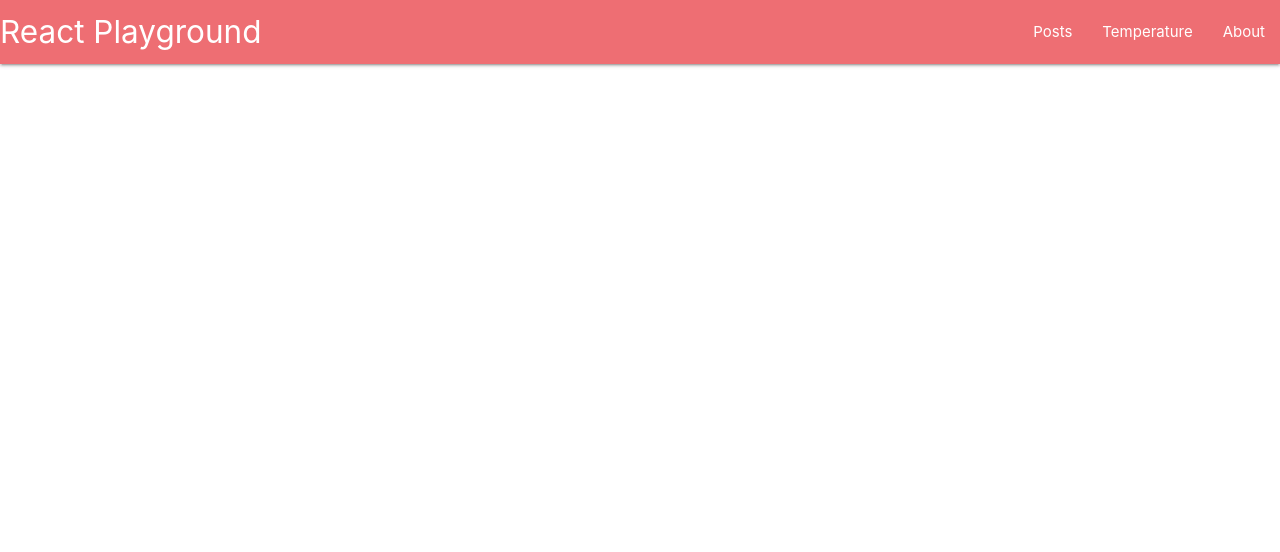
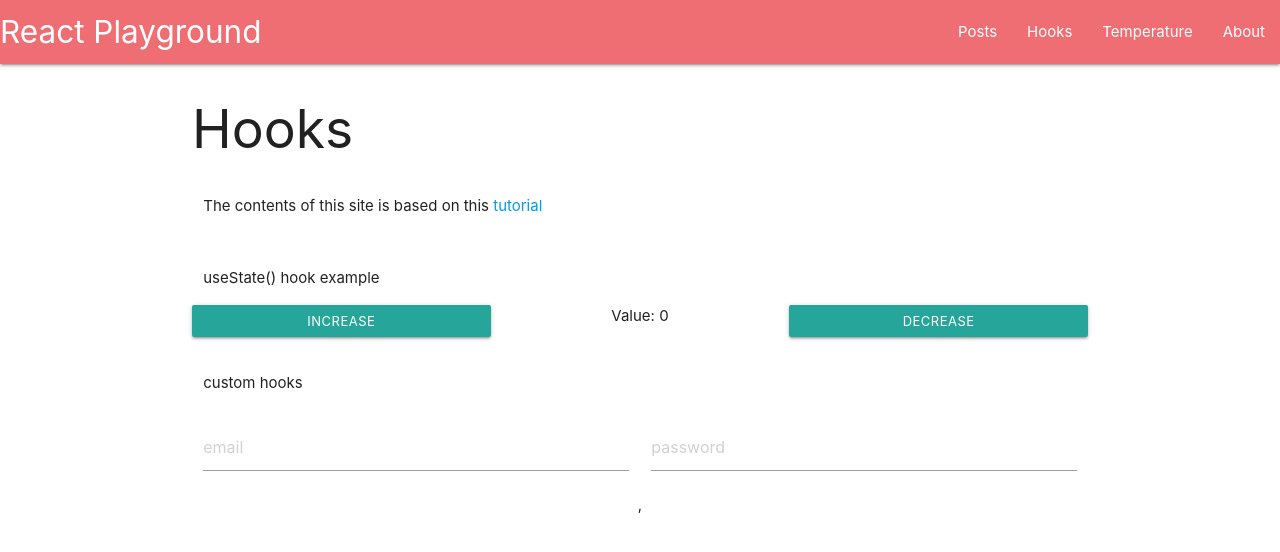
Before and after one commit to jradek/docker-playground, a React (Create React App) app in the folder react-sample/: page /hooks in a window 1280 px wide. Shown: the top 552 px of the page. Built offline with nearby package versions, Linux system fonts and the light colour scheme.

Commit message:
played with hooks

```diff
--- a/react-sample/src/App.js
+++ b/react-sample/src/App.js
@@ -12,6 +12,7 @@ import Navbar from "./components/Navbar";
 import About from "./pages/about";
 import Home from "./pages/home";
 import Temperature from "./pages/temperature";
+import Hooks from "./pages/hooks"
 
 // Sidenav
 // TODO also see: https://github.com/AndyBraveMX/react-learning/tree/master/react-sidenav-materializecss
@@ -36,6 +37,9 @@ function App() {
         <Route exact path="/temp" component={Temperature} />
       </div>
       <div className="container">
+        <Route exact path="/hooks" component={Hooks} />
+      </div>
+      <div className="container">
         <Route exact path="/about" component={About} />
       </div>
       {/* </React.StrictMode> */}
--- a/react-sample/src/components/Navbar.js
+++ b/react-sample/src/components/Navbar.js
@@ -8,6 +8,9 @@ export default function Navbar() {
     <React.Fragment>
       <li>
         <Link to="/">Posts</Link>
+      </li >
+      <li>
+        <Link to="/hooks">Hooks</Link>
       </li >
       <li>
         <Link to="/temp">Temperature</Link>
--- /dev/null
+++ b/react-sample/src/pages/hooks.js
@@ -0,0 +1,64 @@
+import React, { useState } from 'react';
+
+const BasicHooksExample = () => {
+  const [counter, setCounter] = useState(0);
+
+  return (
+    <div className="row">
+      <div className="col s12"><p>useState() hook example</p></div>
+      <button className="col s4 waves-effect waves-light btn-small" onClick={() => setCounter(v => (v + 1))}>Increase</button>
+      <div className="col s4 center">Value: {counter}</div>
+      <button className="col s4 waves-effect waves-light btn-small" onClick={() => setCounter(v => (v - 1))}>Decrease</button>
+    </div>)
+}
+
+// this is a generic form hook, which could be applied to any form
+const useFormHook = (initialValues) => {
+  const [values, setValues] = useState(initialValues)
+
+  return [
+    values, e => {
+      setValues({
+        // keep old values
+        ...values,
+        // based on name property of the input field
+        // we update its value
+        [e.target.name]: e.target.value
+      });
+      console.log("useFormHook, updated ", e.target.name)
+    }
+  ]
+}
+
+const FormHooksExample = () => {
+  const [values, handleChange] = useFormHook({ email: "", password: "" });
+
+  return (
+    <div className="row">
+      <div className="col s12"><p>custom hooks</p></div>
+      <div className="input-field col s12 m6">
+        <input placeholder="email" name="email" type="text" value={values.email} onChange={handleChange} />
+      </div>
+      <div className="input-field col s12 m6">
+        <input placeholder="password" name="password" type="password" value={values.password} onChange={handleChange} />
+      </div>
+      <div className="col s12 center">{values.email}, {values.password}</div>
+    </div>
+  )
+}
+
+const Hooks = () => {
+
+  return (
+    // <div>
+    <div>
+      <h2>Hooks</h2>
+      <div className="row"><div className="col s12"><p>The contents of this site is based on this <a href="https://www.youtube.com/watch?v=f687hBjwFcM">tutorial</a></p></div></div>
+      <BasicHooksExample />
+      <FormHooksExample />
+    </div>
+    // </div>
+  )
+}
+
+export default Hooks;
```
Also changed, not shown: 1 other file (tests, documents, lock files or other folders).
